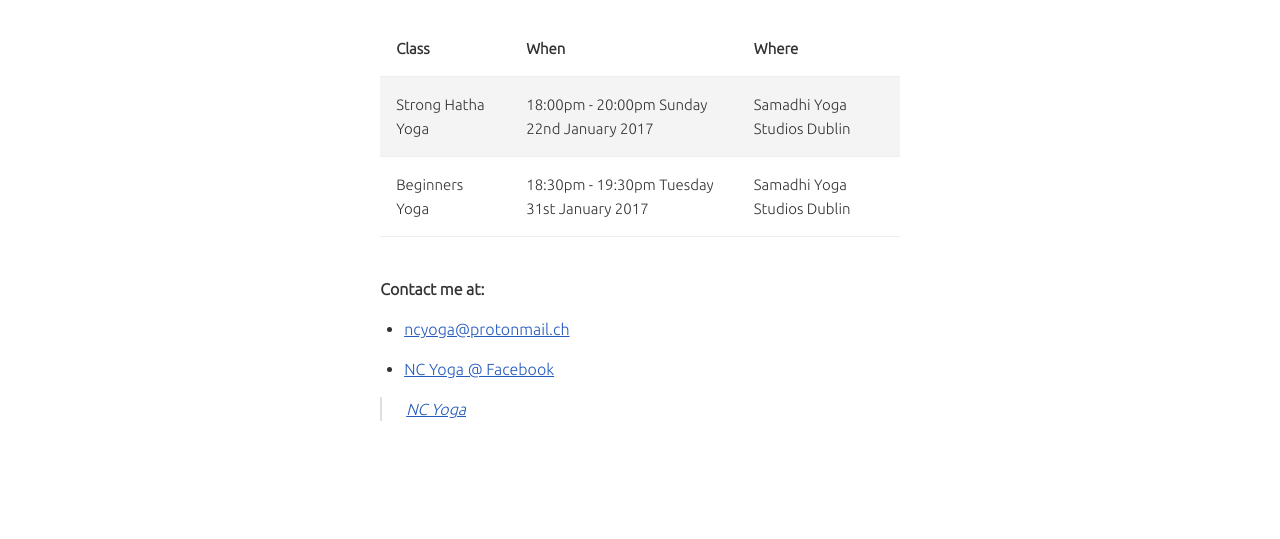
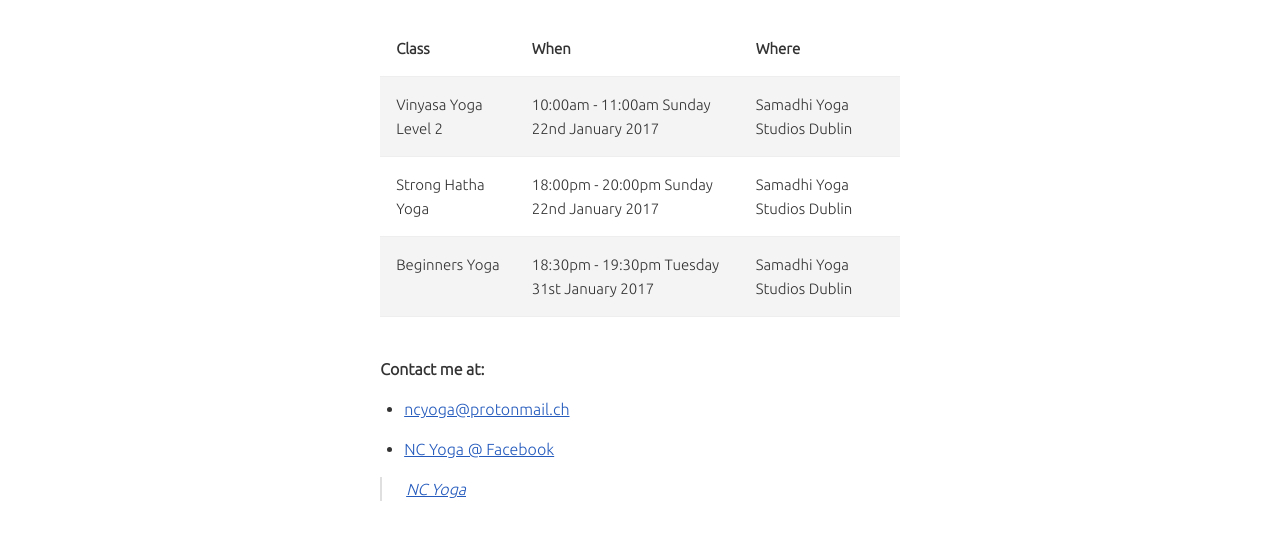
Before and after one commit to vlvagerviwager/ncyoga, a plain HTML site: page classes.html in a window 1280 px wide. Shown: the part 195-734 px from the top of the page. Drawn offline with Linux system fonts and the light colour scheme.

Commit message:
Update classes.html

```diff
--- a/classes.html
+++ b/classes.html
@@ -68,6 +68,11 @@
                         </thead>
                         <tbody>
 			    <tr>
+			    	<td>Vinyasa Yoga Level 2</td>
+                                <td>10:00am - 11:00am Sunday 22nd January 2017</td>
+                                <td>Samadhi Yoga Studios Dublin</td>
+                            </tr>
+			    <tr>
 			    	<td>Strong Hatha Yoga</td>
                                 <td>18:00pm - 20:00pm Sunday 22nd January 2017</td>
                                 <td>Samadhi Yoga Studios Dublin</td>
```
